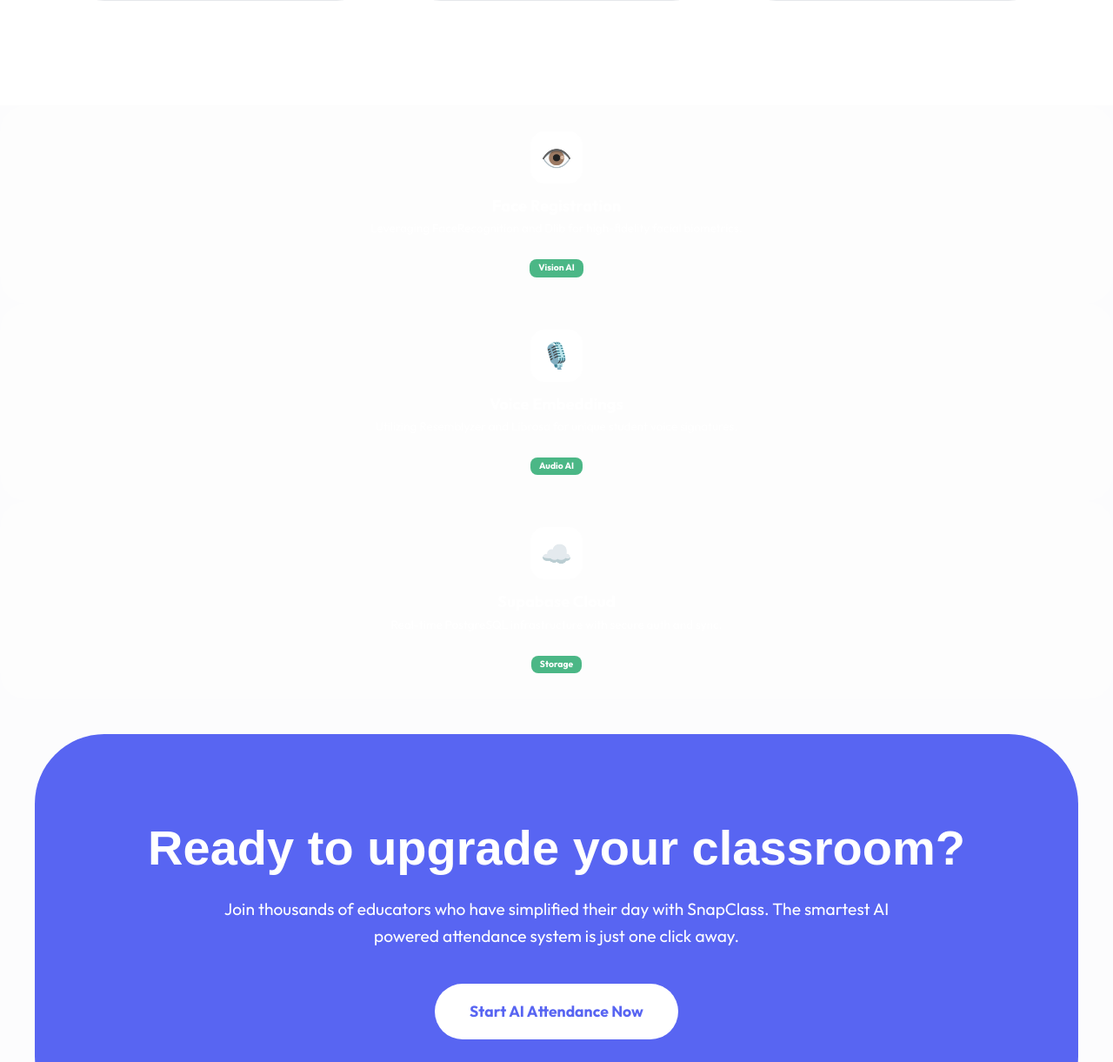
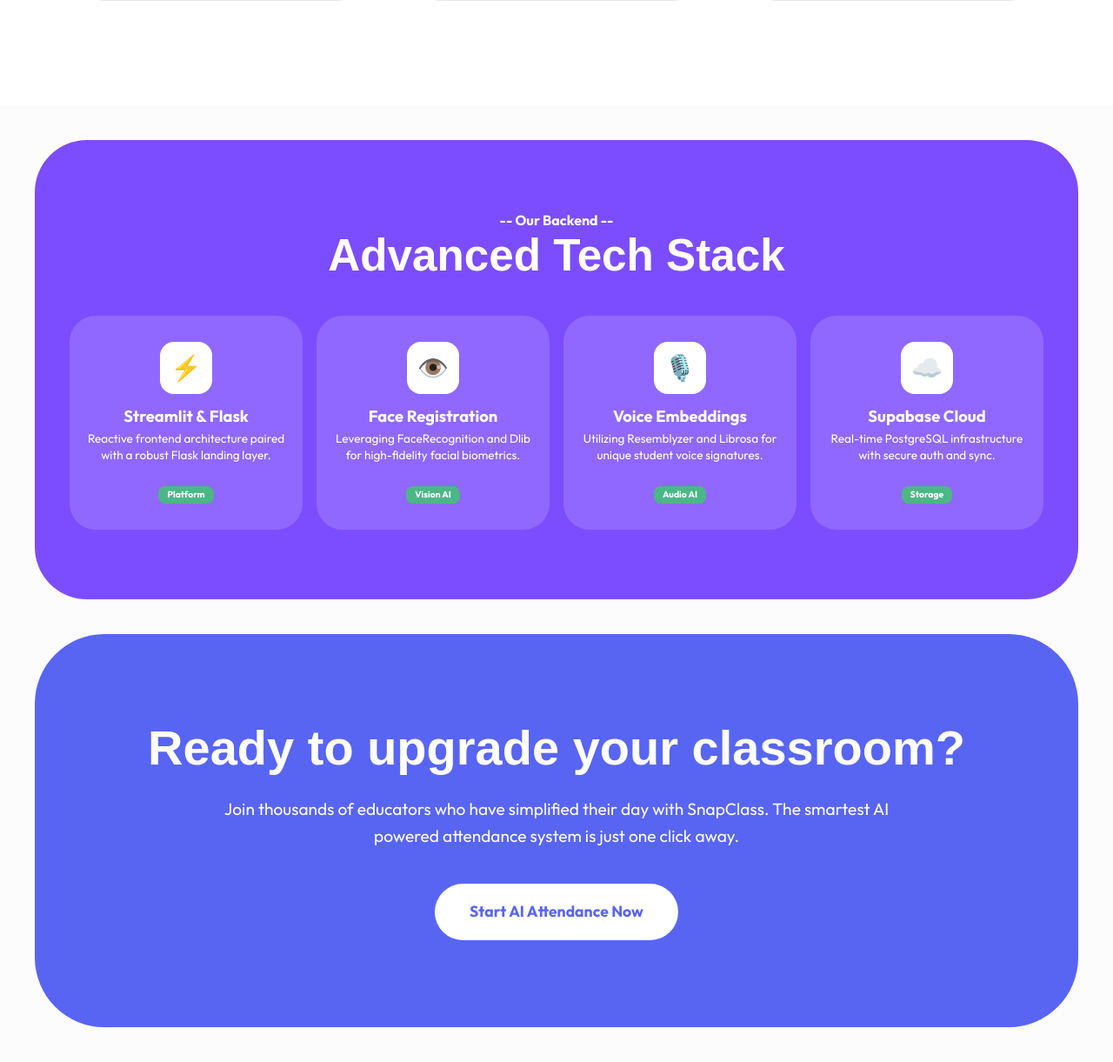
Before and after one commit to ritikasainii1234-cloud/snapclass-Landing_Page, a Flask app: page / in a window 1280 px wide. Shown: the part 1442-2663 px from the top of the page at 87% size. Run offline with Flask 3, Linux system fonts and the light colour scheme; some web fonts are replaced.

Commit message:
initial changes

```diff
--- a/templates/index.html
+++ b/templates/index.html
@@ -85,8 +85,20 @@
         </div>
     </section>
 
+    <section id="tech" class="tech-stack">
+        <p class="section-tag">-- Our Backend --</p>
+        <h2>Advanced Tech Stack</h2>
+        <div class="tech-grid">
 
-      <div class="tech-item">
+            <div class="tech-card">
+                <div class="t-icon">⚡</div>
+                <div class="tech-info">
+                    <h4>Streamlit & Flask</h4>
+                    <p>Reactive frontend architecture paired with a robust Flask landing layer.</p>
+                </div>
+                <span class="tech-tag">Platform</span>
+            </div>
+
             <div class="tech-card">
                 <div class="t-icon">👁️</div>
                 <div class="tech-info">
@@ -95,8 +107,7 @@
                 </div>
                 <span class="tech-tag">Vision AI</span>
             </div>
-            </div>
-            <div class="tech-item">
+
             <div class="tech-card">
                 <div class="t-icon">🎙️</div>
                 <div class="tech-info">
@@ -105,10 +116,7 @@
                 </div>
                 <span class="tech-tag">Audio AI</span>
             </div>
-            </div>
 
-
-            <div class="tech-item">
             <div class="tech-card">
                 <div class="t-icon">☁️</div>
                 <div class="tech-info">
@@ -117,15 +125,14 @@
                 </div>
                 <span class="tech-tag">Storage</span>
             </div>
-            </div>
+
         </div>
     </section>
 
     <section class="purple-section">
         <h2>Ready to upgrade your classroom?</h2>
         <p>Join thousands of educators who have simplified their day with SnapClass. The smartest AI powered
-            attendance
-            system is just one click away.</p>
+            attendance system is just one click away.</p>
         <a href="https://snapclass-maiin.streamlit.app/" class="btn-white">Start AI Attendance Now</a>
     </section>
 
@@ -178,8 +185,6 @@
 
     <script src="{{ url_for('static', filename='js/script.js') }}"></script>
 
-
-
 </body>
 
 </html>
```
Lines whose indentation alone changed are shown as unchanged.
